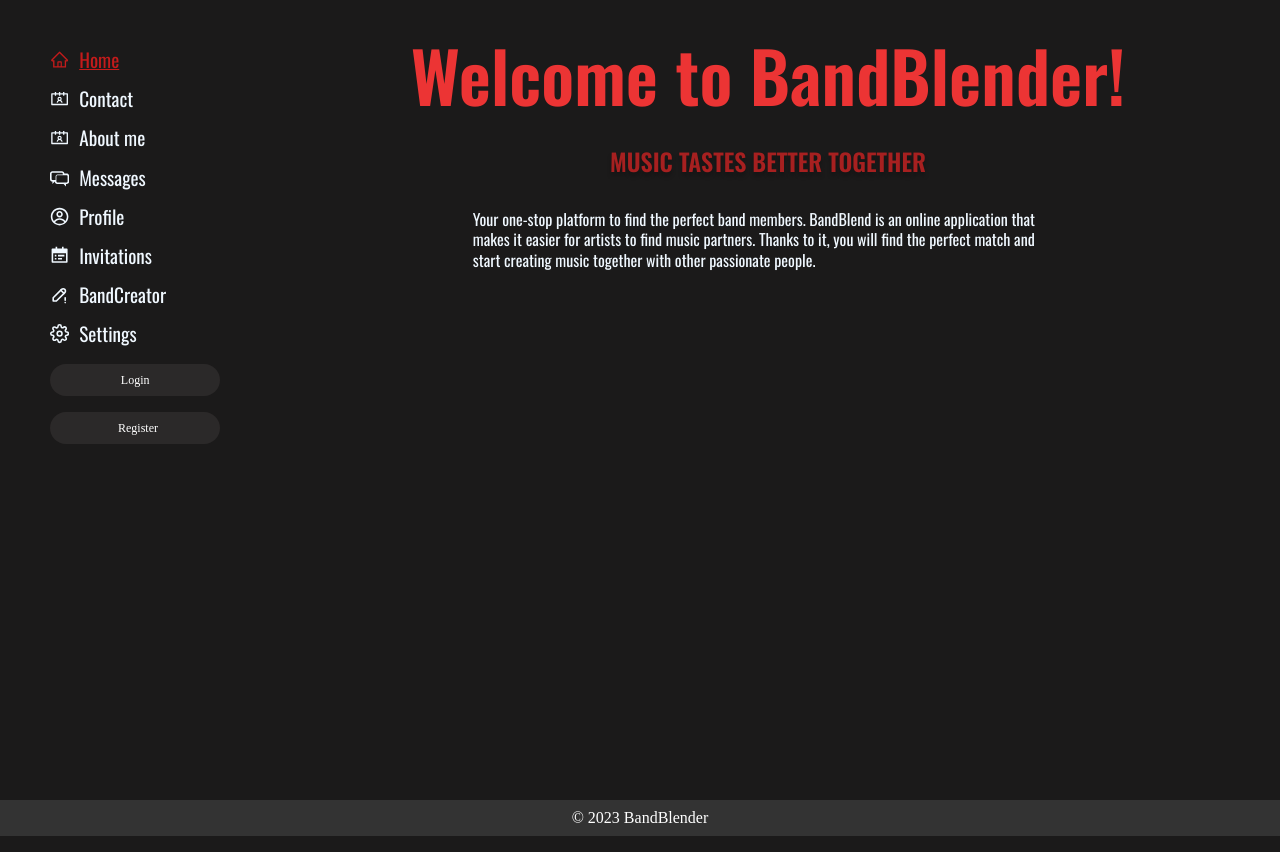
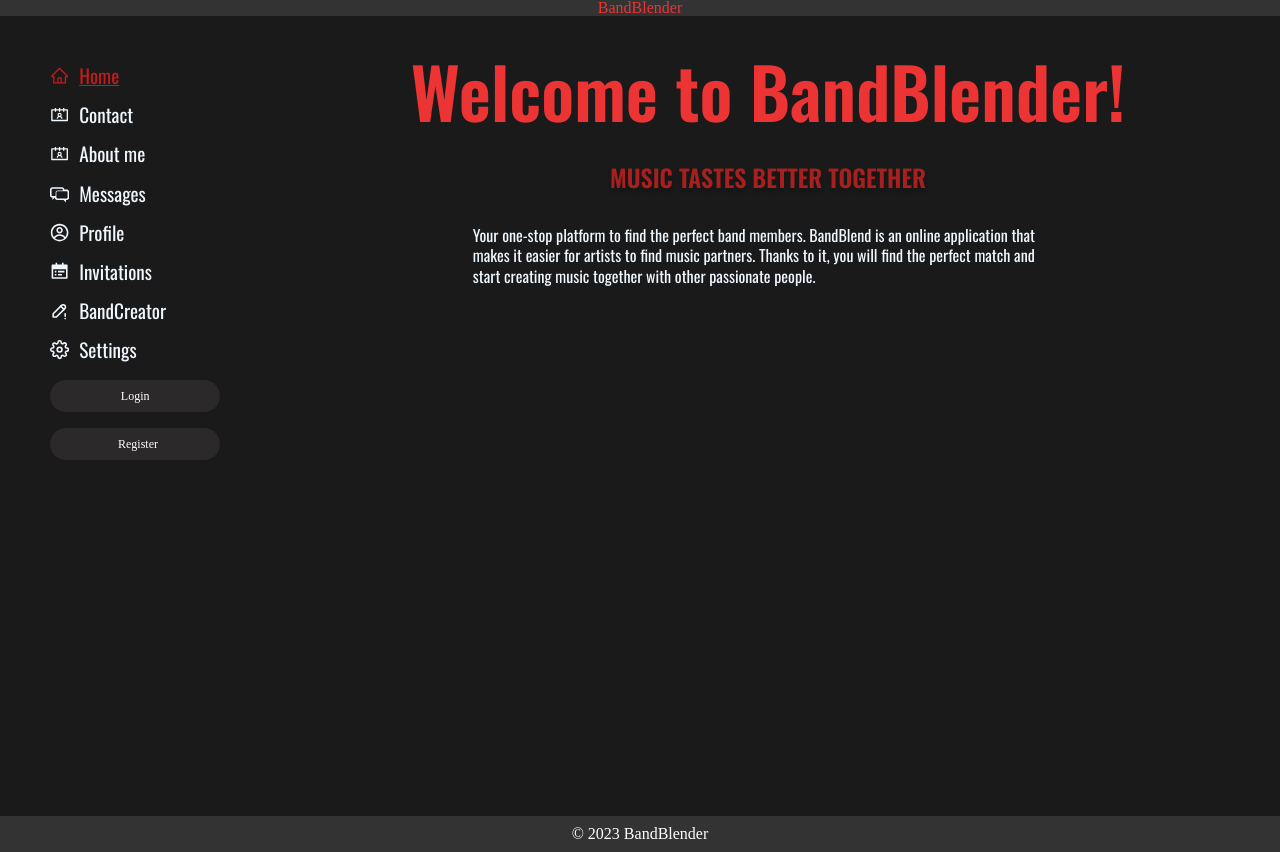
Before and after one commit to KubaG1974/BandBlenderFront, a React (Create React App) app: page / in a window 1280 px wide. Built offline with nearby package versions, Linux system fonts and the light colour scheme.

Commit message:
Added logo, new footer and header

```diff
--- a/src/components/Shared/Footer.js
+++ b/src/components/Shared/Footer.js
@@ -1,8 +1,9 @@
+import styles from './Footer.module.css'
 import React from 'react';
 
 const Footer = () => {
   return (
-    <footer>
+    <footer className={styles.footer}>
       <p>&copy; {new Date().getFullYear()} BandBlender</p>
       {/* You can add more information here, like the author, links, etc. */}
     </footer>
--- /dev/null
+++ b/src/components/Shared/Footer.module.css
@@ -0,0 +1,11 @@
+.footer{
+ color: #8F8F8F;
+ background-color: #333;
+ color: white;
+ text-align: center;
+ padding: 10px;
+}
+
+.active{
+    color: red;
+}
--- a/src/layouts/Root.js
+++ b/src/layouts/Root.js
@@ -1,20 +1,18 @@
+import Header from '../components/Shared/Header'
 import Navbar from '../components/Navbar/Navbar';
-import Footer from '../components/Footer/Footer';
+import Footer from '../components/Shared/Footer';
 import {Outlet} from 'react-router-dom';
 import styles from './Root.module.css';
 
 const Root = () => {
     return (
-        <div>
-
+        <><Header /><div>
             <div className={styles.contentWrapper}>
                 <Navbar />
                 <Outlet />
             </div>
 
-            <Footer />
-
-        </div>
+        </div><Footer /></>
     )
 }
 
--- a/src/layouts/Root.module.css
+++ b/src/layouts/Root.module.css
@@ -1,4 +1,25 @@
-.contentWrapper{
-    display: grid;
-    grid-template-columns: 2fr 8fr;
+body {
+  margin: 0;
+  padding: 0;
+  display: grid;
+  grid-template-rows: auto 1fr auto;
 }
+
+header {
+  background: #333;
+  color: #fff;
+  padding: 20px;
+  text-align: center;
+}
+
+.contentWrapper {
+  display: grid;
+  grid-template-columns: 2fr 8fr;
+}
+
+footer {
+  background: #333;
+  color: #fff;
+  padding: 20px;
+  text-align: center;
+}
--- a/src/pages/Aboutus/About.js
+++ b/src/pages/Aboutus/About.js
@@ -4,9 +4,6 @@ import styles from './About.module.css';
 const About = () => {
     return (
     <div className={styles.container}>
-            <header className={styles.header}>
-                <h1 className={styles.title}>O Nas - Band Blender</h1>
-            </header>
         <section>
         <h2>Nasza Misja</h2>
         <p>Naszą główną misją jest łączenie muzyków na całym świecie w celu tworzenia niepowtarzalnej muzyki. Wierzymy, że najpiękniejsza muzyka rodzi się wtedy, gdy ludzie o różnych umiejętnościach, stylach i inspiracjach łączą swoje siły. Dlatego stworzyliśmy "Band Blender" jako miejsce, gdzie pasjonaci muzyki mogą odnaleźć swoje muzyczne współbrzmienie.</p>
@@ -31,9 +28,9 @@ const About = () => {
         <p>Jeśli masz pytania, uwagi lub sugestie, jesteśmy otwarci na kontakt. Możesz skontaktować się z nami poprzez <a href="mailto:adres-email@bandblender.com">adres e-mail kontaktowy</a> lub odwiedzić nas na <a href="https://www.bandblender.com">adresie strony internetowej</a>. Jesteśmy tu, aby Ci pomóc w realizacji Twoich muzycznych marzeń!</p>
         </section>
 
-    <footer className={styles.footer}>
+    {/* <footer className={styles.footer}>
             <p>Razem tworzymy harmonię, która przemawia do serc i dusz. Dołącz do "Band Blender" i odkryj magię wspólnego muzykowania już dziś!</p>
-            </footer>
+        </footer> */}
     </div>
     )
 }
```
Also changed, not shown: src/assets/images/bblogo.png (added). Lines whose indentation alone changed are shown as unchanged.
